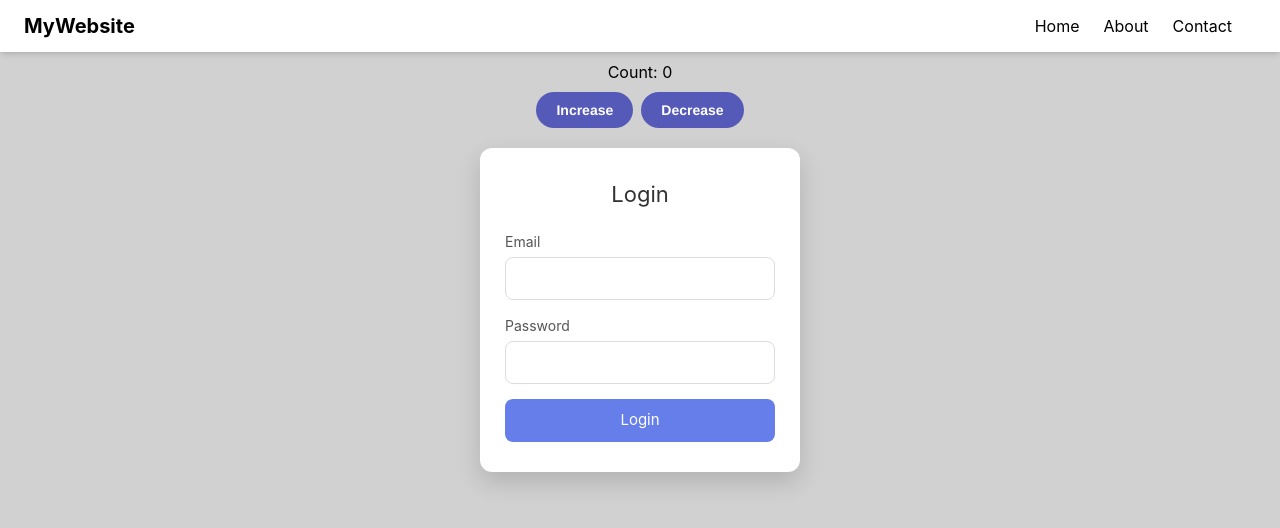
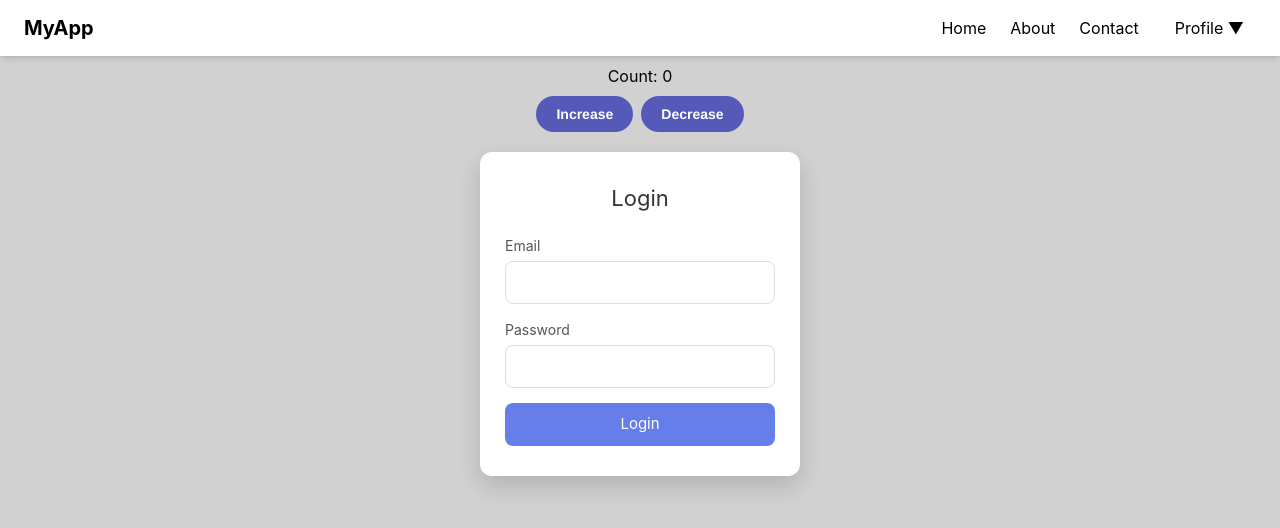
Before and after one commit to mayur-ranium/my-vue-storybook, a Vue app: page / in a window 1280 px wide. Shown: the top 528 px of the page. Built offline with nearby package versions, Linux system fonts and the light colour scheme.

Commit message:
feat: add Dropdown component for user profile actions; integrate Dropdown into MyNavbar in HelloWorld component

```diff
--- /dev/null
+++ b/src/components/Dropdown/Dropdown.vue
@@ -0,0 +1,28 @@
+<template>
+    <div class="relative inline-block">
+    <div @click="toggle" class="cursor-pointer">
+      <slot name="trigger"></slot>
+    </div>
+    <div v-if="isOpen" class="absolute right-0 mt-2 w-40 bg-white border rounded shadow">
+     <slot></slot>
+    </div>
+    </div>
+</template>
+
+
+<script>
+export default {
+    name: 'Dropdown',
+    data() {
+        return {
+            isOpen: false,
+        }
+    },
+    methods: {
+        toggle() {
+            console.log('clicked', this.isOpen)
+            this.isOpen = !this.isOpen
+        }
+    }
+}
+</script>
--- a/src/components/HelloWorld.vue
+++ b/src/components/HelloWorld.vue
@@ -1,4 +1,5 @@
 <script setup>
+import Dropdown from './Dropdown/Dropdown.vue'
 import Login from "./Login.vue";
 import Button from "../stories/Button.vue";
 import MyNavbar from "./Navbar/MyNavbar.vue";
@@ -40,7 +41,25 @@
 <template>
   <div>
     <!-- Navbar -->
-    <MyNavbar logo="MyWebsite" :links="navLinks" @navigate="handleNav" />
+    <MyNavbar :logo="MyWebsite" :links="navLinks">
+     <template #actions>
+       <Dropdown>
+        <!-- Trigger -->
+        <template #trigger>
+         <button class="hover:bg-gray-300 px-3 py-1 rounded">
+           Profile ▼
+         </button>
+        </template>
+
+        <!-- Menu -->
+        <ul class="text-black">
+          <li class="p-2 hover:bg-gray-100 cursor-pointer">Profile</li>
+          <li class="p-2 hover:bg-gray-100 cursor-pointer">Settings</li>
+          <li class="p-2 hover:bg-gray-100 cursor-pointer">Logout</li>
+        </ul>
+       </Dropdown>
+     </template>
+    </MyNavbar>
 
 
     <div class="flex justify-center flex-col items-center">
@@ -71,6 +90,10 @@
 
 <script>
 export default {
+  components: {
+    MyNavbar,
+    Dropdown,
+  },
   name: "HelloWorld",
   data() {
     return {
```
